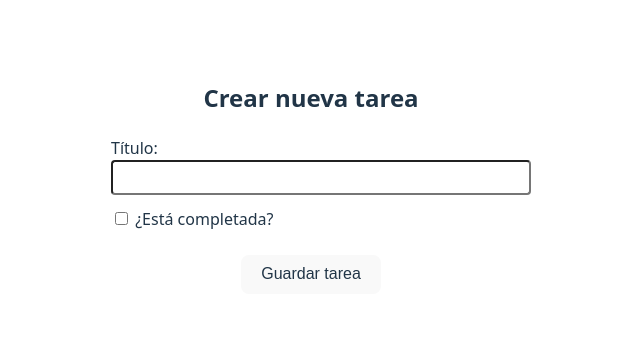
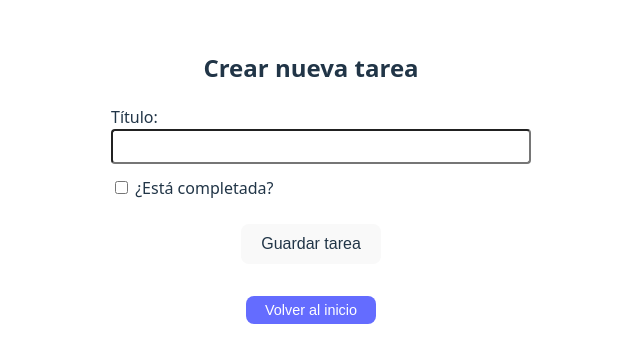
Before and after one commit to rickybarcelo11/ForIT-Challenge, a React (Vite) app in the folder frontend/: page /nueva in a window 1280 px wide. Shown: the part 251-614 px from the top of the page, without its empty margins (329-969 px from the left). Built offline with nearby package versions, Linux system fonts and the light colour scheme.

Commit message:
Agregacion del Boton Volver en cada una de las paginas

```diff
--- a/frontend/src/App.jsx
+++ b/frontend/src/App.jsx
@@ -8,7 +8,7 @@ const App = () => {
   return (
     <BrowserRouter>
       <Routes>
-        <Route path="/" element={<Inicio />} />           {/* Home principal */}
+        <Route path="" element={<Inicio />} />           {/* Home principal */}
         <Route path="/lista" element={<ListaTareas />} /> {/* Ver tareas */}
         <Route path="/nueva" element={<CrearTarea />} />
         <Route path="/editar/:id" element={<EditarTarea />} />
--- /dev/null
+++ b/frontend/src/components/BotonVolver.jsx
@@ -0,0 +1,31 @@
+// src/components/BotonVolver.jsx
+import { useNavigate } from "react-router-dom";
+
+const BotonVolver = () => {
+  const navigate = useNavigate();
+
+  return (
+    <div style={{ marginTop: "1rem", display: "flex", justifyContent: "center" }}>
+      <button
+        onClick={() => navigate("/")}
+        style={{
+          backgroundColor: "#646CFF",
+          color: "#fff",
+          padding: "0.4rem 1.2rem",
+          fontSize: "0.9rem",
+          fontWeight: "500",
+          borderRadius: "8px",
+          border: "none",
+          cursor: "pointer",
+          transition: "background-color 0.25s ease"
+        }}
+        onMouseOver={(e) => (e.target.style.backgroundColor = "#535bf2")}
+        onMouseOut={(e) => (e.target.style.backgroundColor = "#646CFF")}
+      >
+        Volver al inicio
+      </button>
+    </div>
+  );
+};
+
+export default BotonVolver;
--- a/frontend/src/components/FormularioTarea.jsx
+++ b/frontend/src/components/FormularioTarea.jsx
@@ -32,6 +32,7 @@ const FormularioTarea = ({ titulo, setTitulo, completada, setCompletada, onSubmi
         </div>
       </form>
     );
+
   };
 
   export default FormularioTarea;
--- a/frontend/src/pages/CrearTarea.jsx
+++ b/frontend/src/pages/CrearTarea.jsx
@@ -1,6 +1,7 @@
 import { useState } from "react";
 import { useNavigate } from "react-router-dom";
 import FormularioTarea from "../components/FormularioTarea";
+import BotonVolver from "../components/BotonVolver";
 
 const CrearTarea = () => {
   const [titulo, setTitulo] = useState("");
@@ -33,6 +34,7 @@ const CrearTarea = () => {
   };
 
   return (
+    <div style={{ textAlign: "center" }}>
       <FormularioTarea
         titulo={titulo}
         setTitulo={setTitulo}
@@ -41,6 +43,8 @@ const CrearTarea = () => {
         onSubmit={manejarEnvio}
         modo="crear"
       />
+      <BotonVolver />
+    </div>
   );
 };
 
--- a/frontend/src/pages/EditarTarea.jsx
+++ b/frontend/src/pages/EditarTarea.jsx
@@ -1,6 +1,8 @@
 import { useState, useEffect } from "react";
 import { useParams, useNavigate } from "react-router-dom";
 import FormularioTarea from "../components/FormularioTarea";
+import BotonVolver from "../components/BotonVolver";
+
 
 const EditarTarea = () => {
   const { id } = useParams();
@@ -47,14 +49,17 @@ const EditarTarea = () => {
   if (cargando) return <p>Cargando tarea...</p>;
 
   return (
+    <div style={{ textAlign: "center" }}>
       <FormularioTarea
         titulo={titulo}
         setTitulo={setTitulo}
         completada={completada}
         setCompletada={setCompletada}
         onSubmit={manejarEnvio}
-      modo="editar"
+        modo="crear"
       />
+      <BotonVolver />
+    </div>
   );
 };
 
--- a/frontend/src/pages/ListaTareas.jsx
+++ b/frontend/src/pages/ListaTareas.jsx
@@ -1,5 +1,6 @@
 import { useEffect, useState } from "react";
 import Tarea from "../components/Tarea";
+import BotonVolver from "../components/BotonVolver";
 
 const ListaTareas = () => {
   const [tareas, setTareas] = useState([]);
@@ -30,6 +31,7 @@ const ListaTareas = () => {
           <Tarea key={tarea.id} tarea={tarea} onDelete={eliminarTarea} />
         ))
       )}
+      <BotonVolver></BotonVolver>
     </div>
   );
 };
```
Lines whose indentation alone changed are shown as unchanged.
